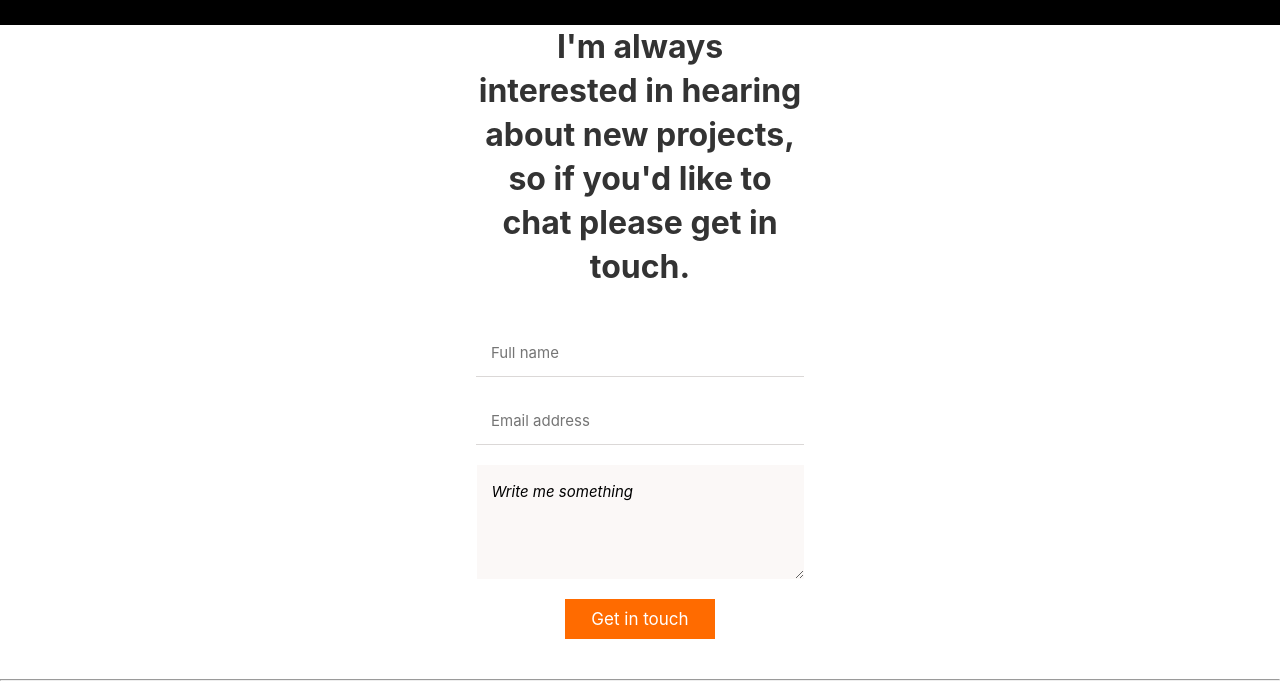
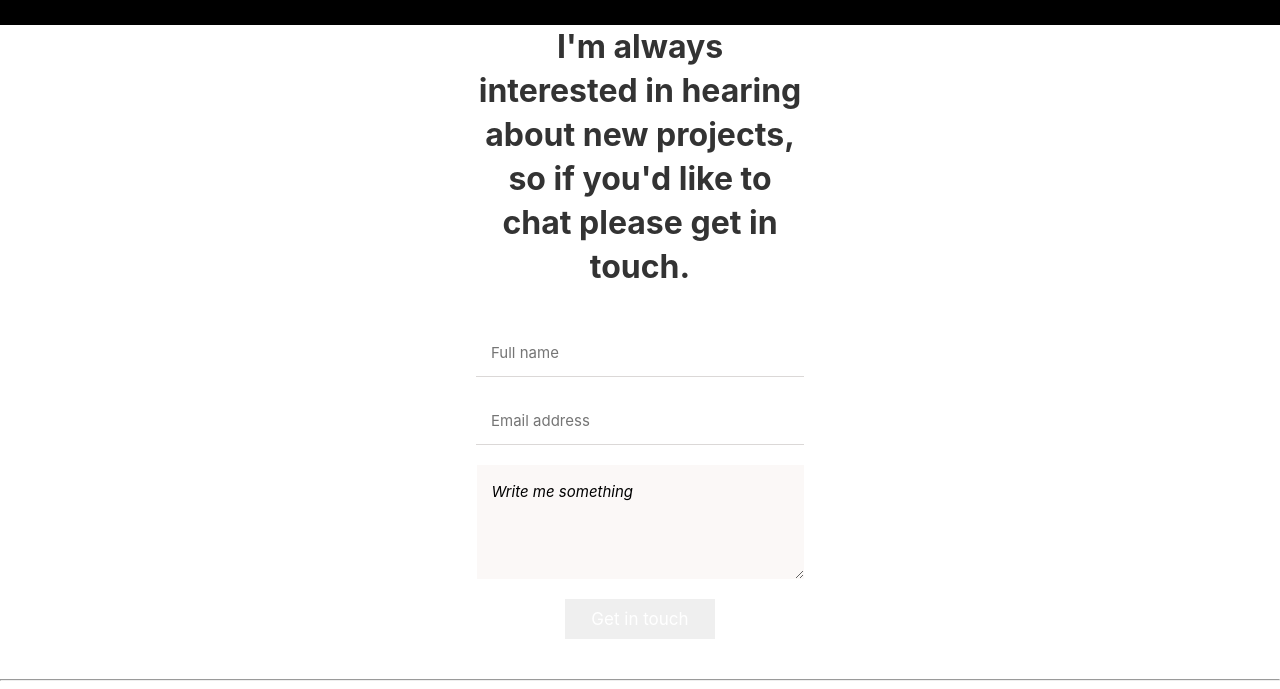
Before and after one commit to Blessman-Newton/Microverse_Portfolio, a website: page index.html in a window 1280 px wide. Shown: the part 5044-5733 px from the top of the page. Drawn offline with Linux system fonts and the light colour scheme.

Commit message:
Add contact form style

```diff
--- a/style.css
+++ b/style.css
@@ -459,7 +459,7 @@ textarea {
   outline: none;
   border: none;
   color: #ffffff;
-  background-color: #ff6b00;
+  /*background-color: #ff6b00;*/
 }
 .footer {
   display: flex;
```
